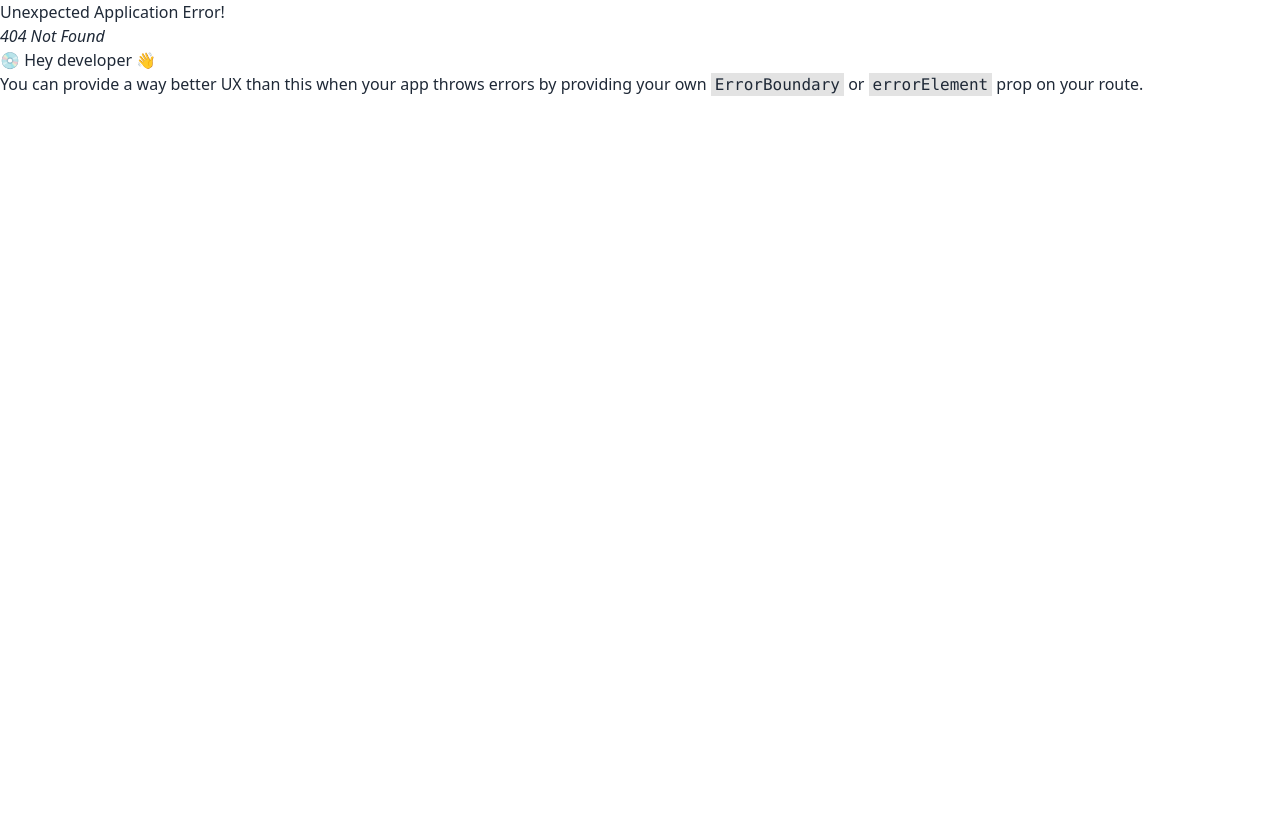
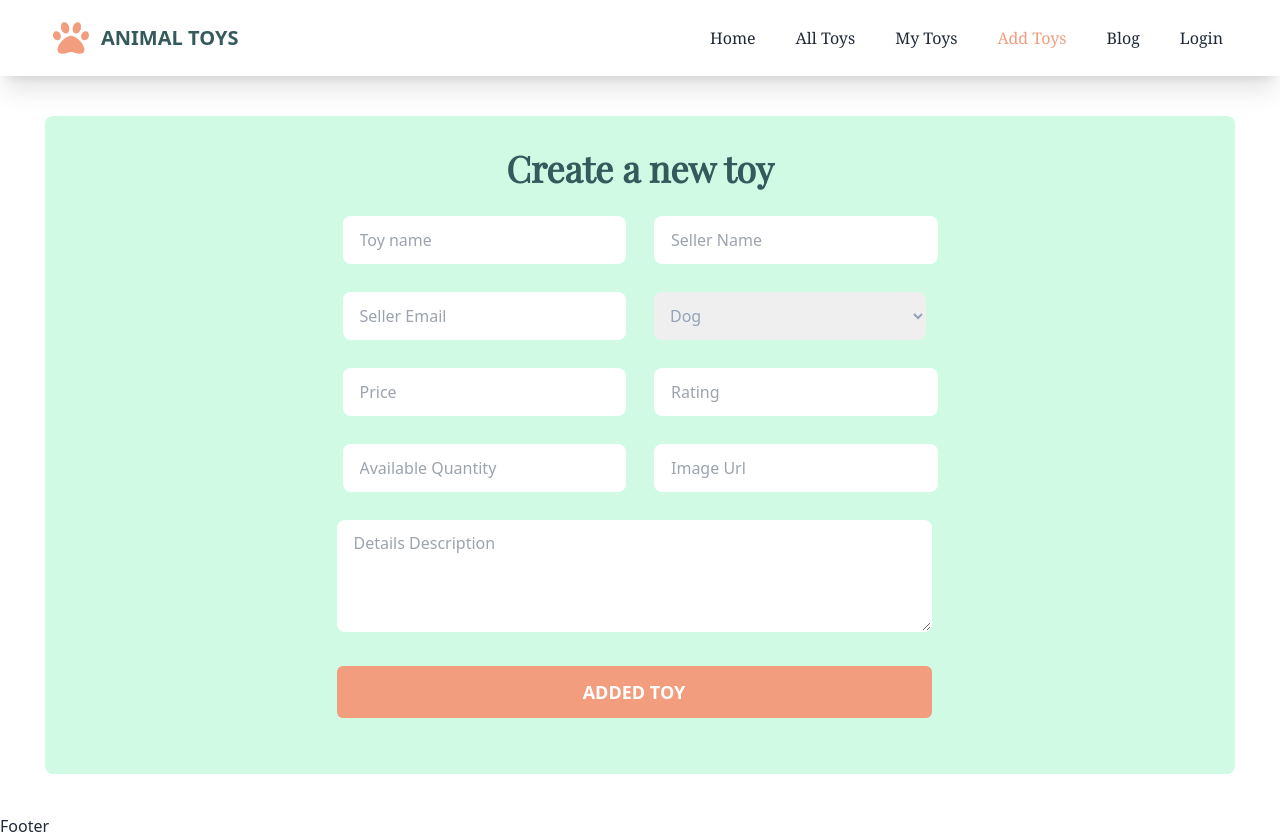
Before and after one commit to shohel7/animal-toys-client, a React (Vite) app: page /addToys in a window 1280 px wide. Before the commit this address had no page. Before the commit the page ends 800 px from the top, so only its background shows below. Built offline with nearby package versions, Linux system fonts and the light colour scheme; a web font is replaced by a local one.

Commit message:
successfully created add a toy page

```diff
--- a/package.json
+++ b/package.json
@@ -14,6 +14,7 @@
     "daisyui": "^2.51.6",
     "react": "^18.2.0",
     "react-dom": "^18.2.0",
+    "react-hook-form": "^7.43.9",
     "react-icons": "^4.8.0",
     "react-router-dom": "^6.11.2",
     "react-tabs": "^6.0.1",
--- /dev/null
+++ b/src/pages/AddToys/AddToys.jsx
@@ -0,0 +1,94 @@
+import React from "react";
+import { useForm } from "react-hook-form";
+
+const AddToys = () => {
+  const {
+    register,
+    handleSubmit,
+    watch,
+    formState: { errors },
+  } = useForm();
+  const onSubmit = (data) => console.log(data);
+
+  return (
+    <div className="py-10 px-5 md:px-5 lg:max-w-[1230px] mx-auto">
+      <div className="bg-emerald-100 pt-8 pb-14 rounded-lg">
+        <h2 className="text-4xl text-center font-playFair font-semibold text-[#345A5B] mb-7">
+          Create a new toy
+        </h2>
+        <form onSubmit={handleSubmit(onSubmit)}>
+          <div className="grid grid-cols-1 md:grid-cols-2 gap-7 w-3/4 md:w-1/2 mx-auto">
+            <input
+              className="input w-full max-w-xs border focus:outline-none"
+              {...register("toyName", { required: true })}
+              placeholder="Toy name"
+            />
+            <input
+              className="input w-full max-w-xs border focus:outline-none"
+              {...register("sellerName", { required: true })}
+              placeholder="Seller Name"
+            />
+            {errors.exampleRequired && <span>This field is required</span>}
+            <input
+              className="input w-full max-w-xs border focus:outline-none"
+              {...register("sellerEmail", { required: true })}
+              placeholder="Seller Email"
+            />
+            {errors.exampleRequired && <span>This field is required</span>}
+            <select
+              {...register("subCategory")}
+              className="rounded-lg mr-3 md:px-3 py-3 text-slate-400 focus:outline-none"
+            >
+              <option value="dog">Dog</option>
+              <option value="cat">Cat</option>
+              <option value="teddyBear">Teddy Bear</option>
+            </select>
+            {errors.exampleRequired && <span>This field is required</span>}
+            <input
+              className="input w-full max-w-xs border focus:outline-none"
+              {...register("price", { required: true })}
+              placeholder="Price"
+            />
+            {errors.exampleRequired && <span>This field is required</span>}
+            <input
+              className="input w-full max-w-xs border focus:outline-none"
+              {...register("rating", { required: true })}
+              placeholder="Rating"
+            />
+            {errors.exampleRequired && <span>This field is required</span>}
+            <input
+              className="input w-full max-w-xs border focus:outline-none"
+              {...register("availableQuantity", { required: true })}
+              placeholder="Available Quantity"
+            />
+            {errors.exampleRequired && <span>This field is required</span>}
+            <input
+              className="input w-full max-w-xs border focus:outline-none"
+              {...register("imageUrl", { required: true })}
+              placeholder="Image Url"
+            />
+            {errors.exampleRequired && <span>This field is required</span>}
+          </div>
+          <div className="w-full text-center mt-7">
+            <textarea
+              className="input mr-3 w-[325px] md:w-full max-w-[595px] border focus:outline-none pt-2.5 h-28"
+              {...register("description", { required: true })}
+              placeholder="Details Description"
+            />
+            {errors.exampleRequired && <span>This field is required</span>}
+          </div>
+
+          <div div className="flex justify-center mt-7">
+            <input
+              type="submit"
+              className="py-2.5 md:py-3 mr-3 w-[325px] md:w-1/2 bg-[#F29D7E] hover:bg-[#ec8a67] transition-all transition-duration-200 ease-in-out rounded-md font-bold text-white text-lg uppercase"
+              value="Added Toy"
+            />
+          </div>
+        </form>
+      </div>
+    </div>
+  );
+};
+
+export default AddToys;
--- a/src/routes/Routes.jsx
+++ b/src/routes/Routes.jsx
@@ -1,6 +1,7 @@
 import { createBrowserRouter } from "react-router-dom";
 import Home from "../pages/Home/Home/Home";
 import Main from "../layouts/Main";
+import AddToys from "../pages/AddToys/AddToys";
 
 const router = createBrowserRouter([
   {
@@ -11,6 +12,10 @@ const router = createBrowserRouter([
         path: "/",
         element: <Home />,
       },
+      {
+        path: "addToys",
+        element: <AddToys />,
+      },
     ],
   },
 ]);
```
Also changed, not shown: 1 other file (tests, documents, lock files or other folders).
